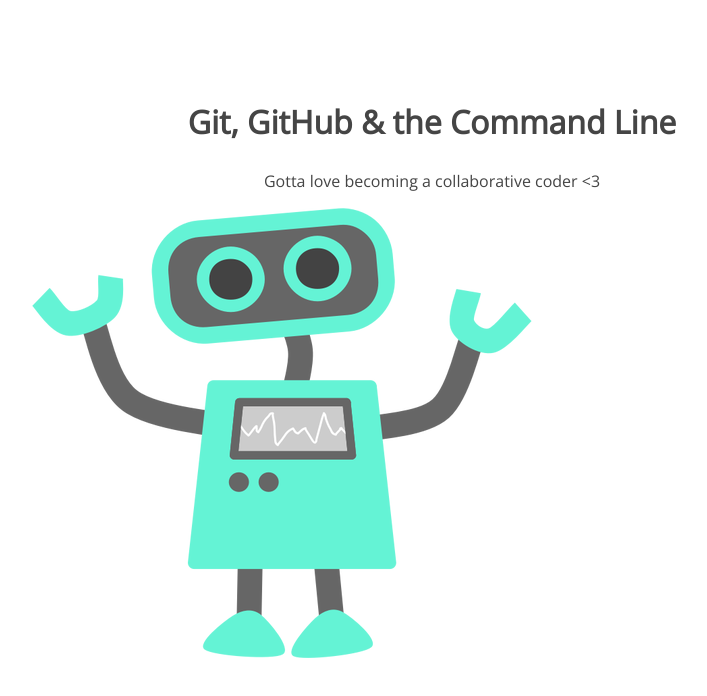
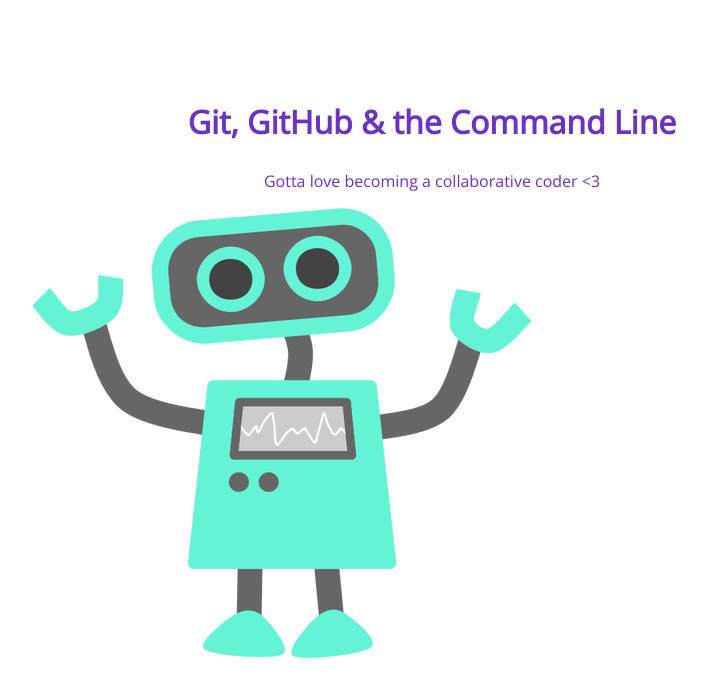
Before and after one commit to soumya888/105-project, a plain HTML site: page index.html in a window 1280 px wide. Shown: the whole page, without its empty margins (208-915 px from the left). Drawn offline with nearby package versions, Linux system fonts and the light colour scheme.

Commit message:
Changed the H1 font color

```diff
--- a/css/style.css
+++ b/css/style.css
@@ -5,7 +5,7 @@ section {
 section h1,
 section p {
 	text-align: center;
-	color: #454545;
+	color: #6b32c4;
 }
 section h1 {
 	font: 32px 'Open Sans';
```
